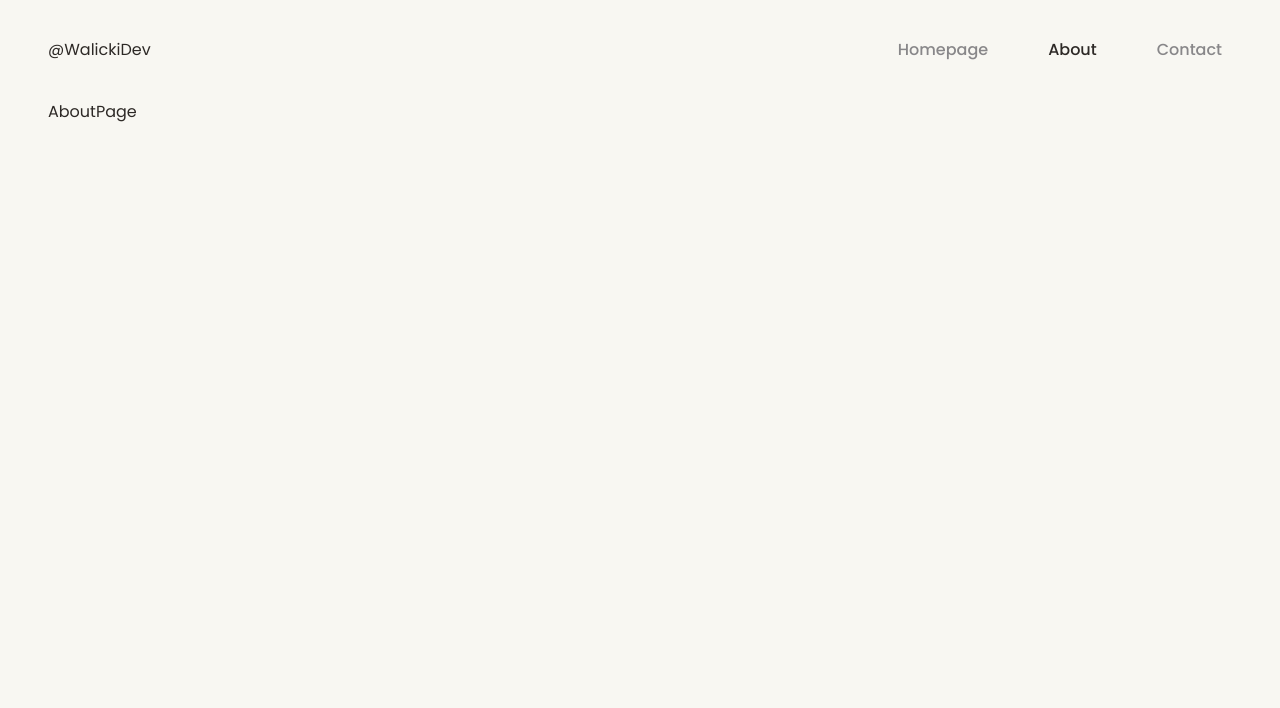
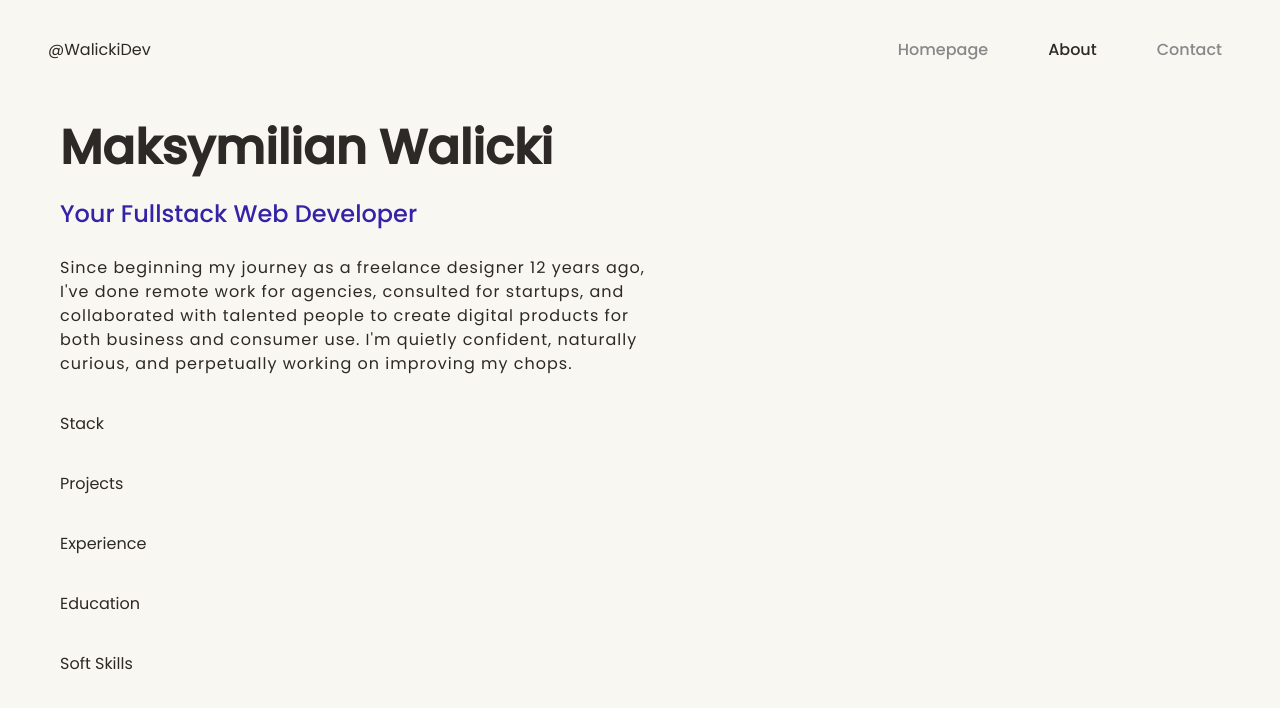
Before and after one commit to OmegaCreations/walicki-dev, a Next.js app: page /about in a window 1280 px wide. Shown: the top 708 px of the page. Built offline with nearby package versions, Linux system fonts and the light colour scheme.

Commit message:
Setup sections for about page

```diff
--- a/next.config.mjs
+++ b/next.config.mjs
@@ -1,4 +1,6 @@
 /** @type {import('next').NextConfig} */
-const nextConfig = {};
+const nextConfig = {
+  output: "export",
+};
 
 export default nextConfig;
--- a/src/app/about/about.module.css
+++ b/src/app/about/about.module.css
@@ -0,0 +1,31 @@
+.aboutBox {
+  display: flex;
+  flex-direction: column;
+  padding: 12px;
+  gap: 36px;
+}
+
+/* Header */
+.aboutHeader {
+  display: flex;
+  flex-direction: column;
+  gap: 12px;
+  max-width: 600px;
+}
+
+.aboutHeader h1 {
+  font-weight: 600;
+  font-size: 3em;
+}
+
+.aboutHeader h2 {
+  color: var(--subtext);
+  font-weight: 500;
+  font-size: 1.5em;
+}
+
+.aboutHeader span {
+  margin-top: 12px;
+  letter-spacing: 1px;
+  line-height: 24px;
+}
--- a/src/app/about/page.tsx
+++ b/src/app/about/page.tsx
@@ -2,7 +2,37 @@ import style from "./about.module.css";
 
 // AboutPage
 const AboutPage: React.FC = () => {
-  return <div>AboutPage</div>;
+  return (
+    <div className={`container ${style.aboutBox}`}>
+      <div className={style.aboutHeader}>
+        <h1>Maksymilian Walicki</h1>
+        <h2>Your Fullstack Web Developer</h2>
+        <span>
+          Since beginning my journey as a freelance designer 12 years ago, I've
+          done remote work for agencies, consulted for startups, and
+          collaborated with talented people to create digital products for both
+          business and consumer use. I'm quietly confident, naturally curious,
+          and perpetually working on improving my chops.
+        </span>
+      </div>
+
+      <section>
+        <h3>Stack</h3>
+      </section>
+      <section>
+        <h3>Projects</h3>
+      </section>
+      <section>
+        <h3>Experience</h3>
+      </section>
+      <section>
+        <h3>Education</h3>
+      </section>
+      <section>
+        <h3>Soft Skills</h3>
+      </section>
+    </div>
+  );
 };
 
 export default AboutPage;
--- a/src/app/page.tsx
+++ b/src/app/page.tsx
@@ -52,6 +52,8 @@ const Home = () => {
     <main className="container w-full h-auto">
       <Sidebar />
       <Hero />
+
+      {/* TODO: Add - Button "Start here ->" and text "If you're looking for..." */}
     </main>
   );
 };
```
